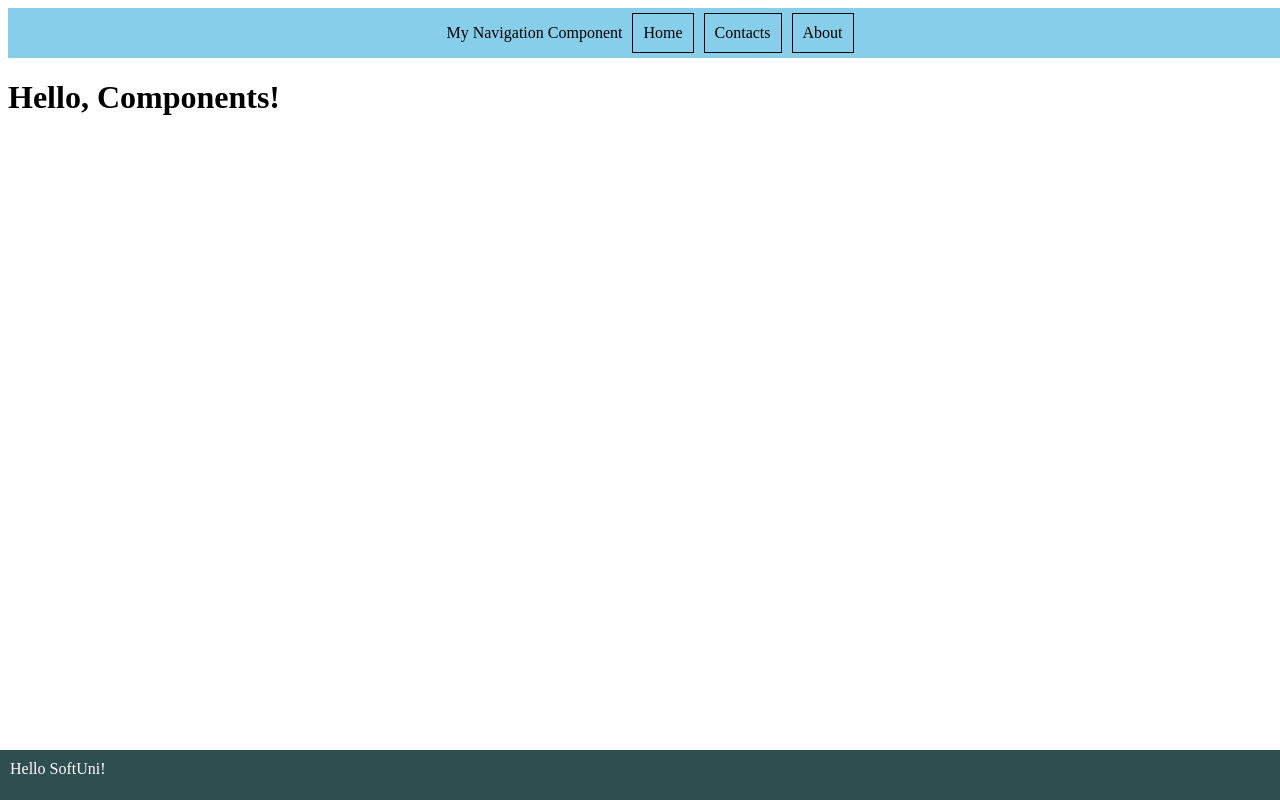
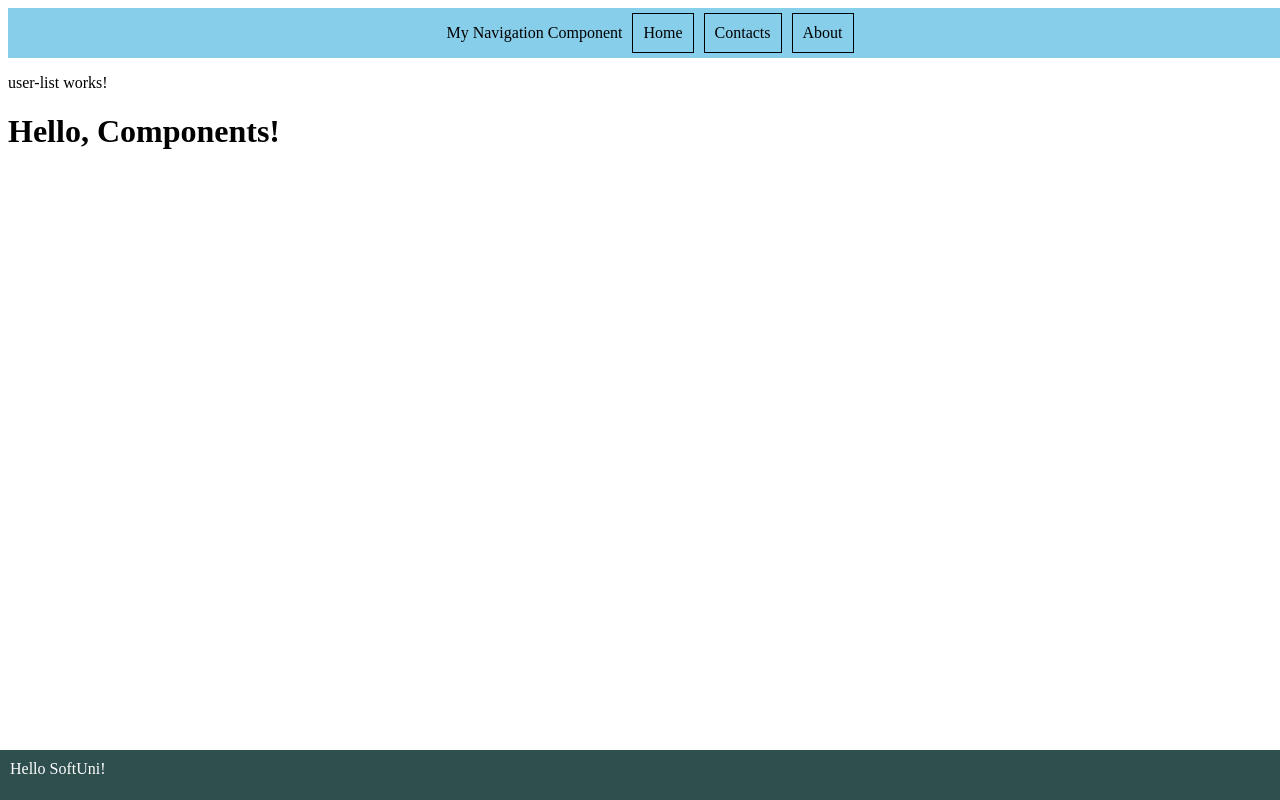
Before and after one commit to SvetlinGG/Angular-Components, an Angular app in the folder component-demo/: page / in a window 1280 px wide. Built offline with nearby package versions, Linux system fonts and the light colour scheme.

Commit message:
connect components

```diff
--- a/component-demo/src/app/app.component.html
+++ b/component-demo/src/app/app.component.html
@@ -1,3 +1,4 @@
 <app-navigation-bar/>
 <app-footer />
+<app-user-list />
 <h1>Hello, Components!</h1>
--- a/component-demo/src/app/app.component.ts
+++ b/component-demo/src/app/app.component.ts
@@ -2,11 +2,12 @@ import { Component } from '@angular/core';
 import { RouterOutlet } from '@angular/router';
 import { NavigationBarComponent } from './navigation-bar/navigation-bar.component';
 import { FooterComponent } from './footer/footer.component';
+import { UserListComponent } from './user-list/user-list.component';
 
 @Component({
   selector: 'app-root',
   standalone: true,
-  imports: [RouterOutlet, NavigationBarComponent, FooterComponent],
+  imports: [RouterOutlet, NavigationBarComponent, FooterComponent, UserListComponent],
   templateUrl: './app.component.html',
   styleUrl: './app.component.css'
 })
--- a/component-demo/src/app/user-list/user-list.component.ts
+++ b/component-demo/src/app/user-list/user-list.component.ts
@@ -2,7 +2,6 @@ import { Component } from '@angular/core';
 
 @Component({
   selector: 'app-user-list',
-  imports: [],
   templateUrl: './user-list.component.html',
   styleUrl: './user-list.component.css'
 })
```
